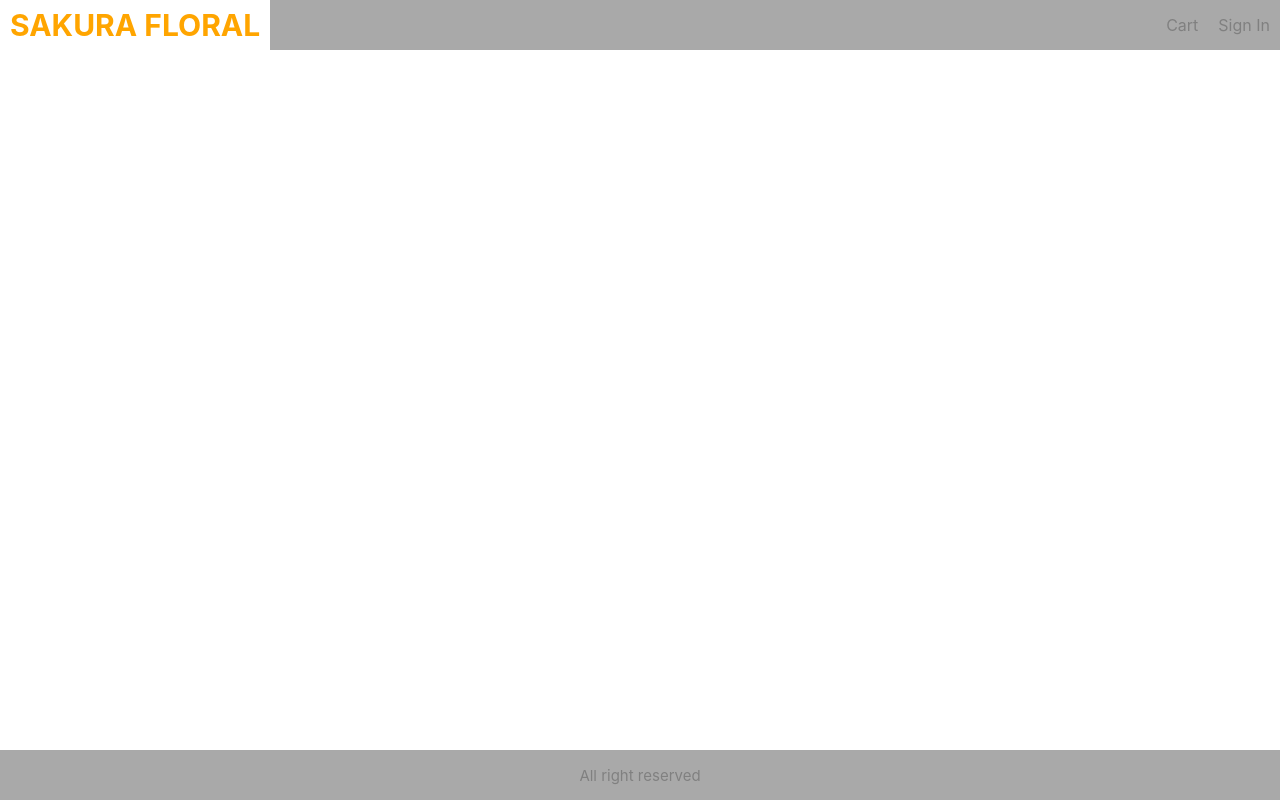
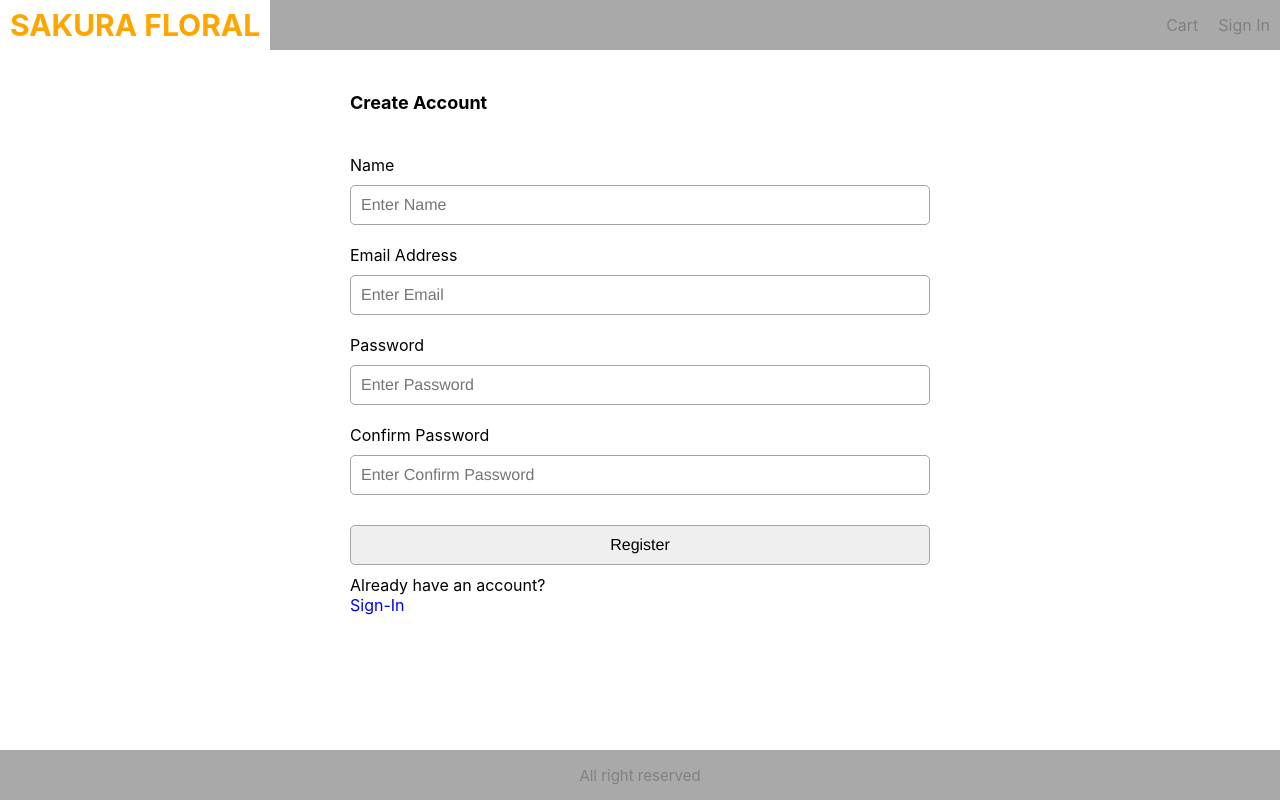
Before and after one commit to yoyowky/sakura, a React (Create React App) app in the folder frontend/: page /register in a window 1280 px wide. Built offline with nearby package versions, Linux system fonts and the light colour scheme; the HTML template or start-up script is replaced by a standard one.

Commit message:
register

```diff
--- a/frontend/src/App.js
+++ b/frontend/src/App.js
@@ -6,6 +6,7 @@ import CartScreen from './screens/CartScreen.js';
 import HomeScreen from './screens/HomeScreen.js';
 import ProductScreen from './screens/ProductScreen.js';
 import SigninScreen from './screens/SigninScreen.js';
+import RegisterScreen from './screens/RegisterScreen.js';
 
 function App() {
   const cart = useSelector(state=>state.cart);
@@ -50,6 +51,7 @@ function App() {
             <Route path="/product/:id" component={ProductScreen}></Route>
             <Route path="/cart/:id?" component={CartScreen}></Route>
             <Route path="/signin" component={SigninScreen}></Route>
+            <Route path="/register" component={RegisterScreen}></Route>
           </main>
           <footer className="row center">
               <div>All right reserved</div>
--- a/frontend/src/action/userAction.js
+++ b/frontend/src/action/userAction.js
@@ -1,8 +1,7 @@
 import Axios from "axios"
-import { USER_SIGNIN_FAIL, USER_SIGNIN_REQUEST, USER_SIGNIN_SUCCESS, USER_SIGNOUT } from "../constants/userConstants";
+import { USER_REGISTER_FAIL, USER_REGISTER_REQUEST, USER_REGISTER_SUCCESS, USER_SIGNIN_FAIL, USER_SIGNIN_REQUEST, USER_SIGNIN_SUCCESS, USER_SIGNOUT } from "../constants/userConstants";
 
 export const signin = (email, password) => async (dispatch) => {
-    console.log('action')
     dispatch({
         type: USER_SIGNIN_REQUEST,
         payload: {email, password}
@@ -32,6 +31,36 @@ export const signin = (email, password) => async (dispatch) => {
     }
 }
 
+export const register = (name, email, password) => async (dispatch) => {
+    dispatch({
+        type: USER_REGISTER_REQUEST,
+        payload: {name, email, password}
+    });
+    try{
+        const {data} = await Axios.post(
+            'api/users/register',
+            {name, email, password}
+        )
+        dispatch({
+            type: USER_REGISTER_SUCCESS,
+            payload: data
+        })
+        dispatch({
+            type: USER_SIGNIN_SUCCESS,
+            payload: data
+        })
+        localStorage.setItem('userInfo', JSON.stringify(data))
+    } catch(error){
+        dispatch({
+            type: USER_REGISTER_FAIL,
+            payload:
+                error.response && error.response.data.message
+                ? error.response.data.message
+                : error.message
+        })
+    }
+}
+
 export const signout = () => async (dispatch)=>{
     localStorage.removeItem('userInfo');
     localStorage.removeItem('cartItems');
--- a/frontend/src/components/LoadingBox.js
+++ b/frontend/src/components/LoadingBox.js
@@ -2,7 +2,7 @@ import React from 'react'
 
 export default function LoadingBox() {
     return (
-    <div>
+    <div className="loading">
       <i className="fa fa-spinner fa-spin"></i> Loading...
     </div>
     )
--- a/frontend/src/constants/userConstants.js
+++ b/frontend/src/constants/userConstants.js
@@ -2,3 +2,7 @@ export const USER_SIGNIN_REQUEST = 'USER_SIGNIN_REQUEST';
 export const USER_SIGNIN_SUCCESS = 'USER_SIGNIN_SUCCESS';
 export const USER_SIGNIN_FAIL = 'USER_SIGNIN_FAIL';
 export const USER_SIGNOUT = 'USER_SIGNOUT';
+
+export const USER_REGISTER_REQUEST = 'USER_REGISTER_REQUEST';
+export const USER_REGISTER_SUCCESS = 'USER_REGISTER_SUCCESS';
+export const USER_REGISTER_FAIL = 'USER_REGISTER_FAIL';
--- a/frontend/src/index.css
+++ b/frontend/src/index.css
@@ -180,6 +180,9 @@ img.small{
 }
 
 /* Alert */
+.loading {
+  display: block !important;
+}
 .success{
   color: #20a020;
 }
--- a/frontend/src/reducers/userReducers.js
+++ b/frontend/src/reducers/userReducers.js
@@ -1,4 +1,4 @@
-import { USER_SIGNIN_FAIL, USER_SIGNIN_REQUEST, USER_SIGNIN_SUCCESS, USER_SIGNOUT } from "../constants/userConstants"
+import { USER_REGISTER_FAIL, USER_REGISTER_REQUEST, USER_REGISTER_SUCCESS, USER_SIGNIN_FAIL, USER_SIGNIN_REQUEST, USER_SIGNIN_SUCCESS, USER_SIGNOUT } from "../constants/userConstants"
 
 export const userSigninReducer = (state={}, action)=>{
     switch(action.type){
@@ -22,3 +22,26 @@ export const userSigninReducer = (state={}, action)=>{
             return state;
     }
 }
+
+export const userRegisterReducer = (state={}, action)=>{
+    switch(action.type){
+        case USER_REGISTER_REQUEST:
+            return {
+                loading: true
+            }
+        case USER_REGISTER_SUCCESS:
+            return {
+                loading: false,
+                userInfo: action.payload
+            }
+        case USER_REGISTER_FAIL:
+            return {
+                loading: false,
+                error: action.payload
+            }
+        case USER_SIGNOUT: // ???
+            return {}
+        default:
+            return state
+    }
+}
--- /dev/null
+++ b/frontend/src/screens/RegisterScreen.js
@@ -0,0 +1,94 @@
+import React, { useEffect, useState } from 'react'
+import { useDispatch, useSelector } from 'react-redux';
+import { Link } from 'react-router-dom';
+import { register } from '../action/userAction';
+import LoadingBox from '../components/LoadingBox';
+import MessageBox from '../components/MessageBox';
+
+export default function RegisterScreen(props) {
+    const [name, setName] = useState('');
+    const [email, setEmail] = useState('');
+    const [password, setPassword] = useState('');
+    const [confirmPassword, setConfirmPassword] = useState('');
+    const userRegister = useSelector(state => state.userRegister);
+    const {userInfo, loading, error} = userRegister;
+    const dispatch = useDispatch();
+    const submitHandler = (e)=>{
+        e.preventDefault();
+        if(password !== confirmPassword){
+            alert('assword and confirm password are not match!')
+        } else {
+            dispatch(register(name, email,password));
+        }
+    }
+    const redirect = props.location.search
+        ? props.location.search.split("=")[1]
+        : '/';
+    useEffect(()=>{
+        if(userInfo){
+            props.history.push(redirect);
+        }
+    },[userInfo,props.history,redirect])
+    return (
+        <div>
+            <form className="form" onSubmit={submitHandler}>
+                <div>
+                    <h1>Create Account</h1>
+                </div>
+                {loading&&<LoadingBox></LoadingBox>}
+                {error && <MessageBox>{error}</MessageBox>}
+                <div>
+                    <label>Name</label>
+                    <input
+                     type="text"
+                     id="name"
+                     placeholder="Enter Name"
+                     required
+                     onChange={(e) => setName(e.target.value)}
+                    ></input>
+                </div>
+                <div>
+                    <label htmlFor="email">Email Address</label>
+                    <input
+                     type="email"
+                     id="email"
+                     placeholder="Enter Email"
+                     required
+                     onChange={(e) => setEmail(e.target.value)}
+                    ></input>
+                </div>
+                <div>
+                    <label>Password</label>
+                    <input
+                     type="password"
+                     id="password"
+                     placeholder="Enter Password"
+                     required
+                     onChange={(e)=>setPassword(e.target.value)}
+                    ></input>
+                </div>
+                <div>
+                    <label>Confirm Password</label>
+                    <input
+                     type="password"
+                     id="confirmPassword"
+                     placeholder="Enter Confirm Password"
+                     required
+                     onChange={(e)=>setConfirmPassword(e.target.value)}
+                    ></input>
+                </div>
+                <div>
+                    <label/>
+                    <button
+                     className="primary"
+                     type="submit"
+                    >Register</button>
+                </div>
+                <div>
+                    Already have an account?{' '}
+                    <Link to={`/signin?redirect=${redirect}`}>Sign-In</Link>
+                </div>
+            </form>
+        </div>
+    )
+}
--- a/frontend/src/screens/SigninScreen.js
+++ b/frontend/src/screens/SigninScreen.js
@@ -10,10 +10,9 @@ export default function SigninScreen(props) {
     const [password, setPassword] = useState('');
     const userSignin = useSelector((state)=>state.userSignin);
     const {loading, error, userInfo} = userSignin;
-    const redirect = props.location.search
+    const redirect = props.location.search // /?= 后面的东西
         ? props.location.search.split('=')[1]
         : '/';
-    console.log('redirect', redirect)
     const dispatch = useDispatch();
     const submitHandler = (e)=>{
         e.preventDefault(); // prevent refreshing the page
@@ -61,7 +60,8 @@ export default function SigninScreen(props) {
                 </div>
                 <div>
                     <label/>
-                    <div>New customer? <Link to="/">Create your account</Link></div>
+                    <div>New customer?{' '}
+                    <Link to={`/register?=${redirect}`}>Create your account</Link></div>
                 </div>
             </form>
         </div>
--- a/frontend/src/store.js
+++ b/frontend/src/store.js
@@ -6,7 +6,7 @@ import {
     productDetailsReducer,
     productListReducer
 } from './reducers/productReducers.js';
-import { userSigninReducer } from './reducers/userReducers.js';
+import { userRegisterReducer, userSigninReducer } from './reducers/userReducers.js';
 
 
 // to create redux store, need: initial state + reducer
@@ -32,6 +32,7 @@ const reducer = combineReducers({
     productDetails: productDetailsReducer,
     cart: cartReducer,
     userSignin: userSigninReducer,
+    userRegister: userRegisterReducer,
 })
 const composeEnhancer = window.__REDUX_DEVTOOLS_EXTENSION_COMPOSE__ || compose;
 const store = createStore(
```
Also changed, not shown: 1 other file (tests, documents, lock files or other folders).
